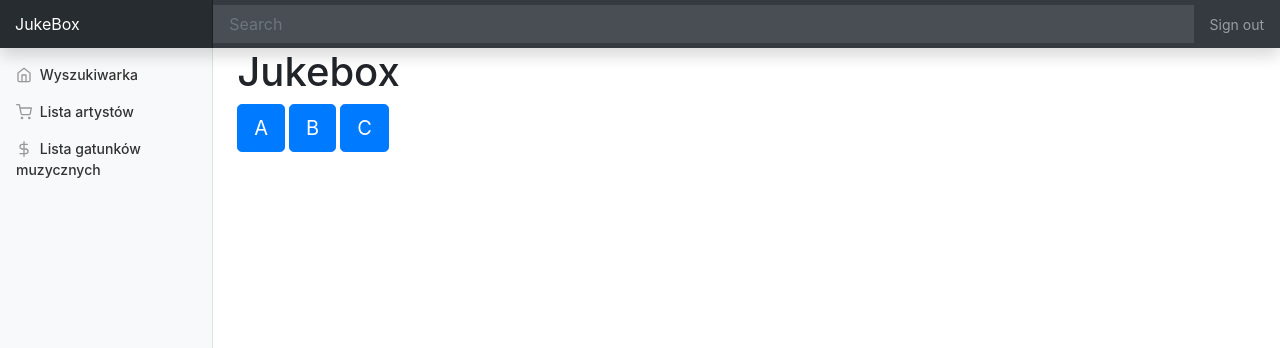
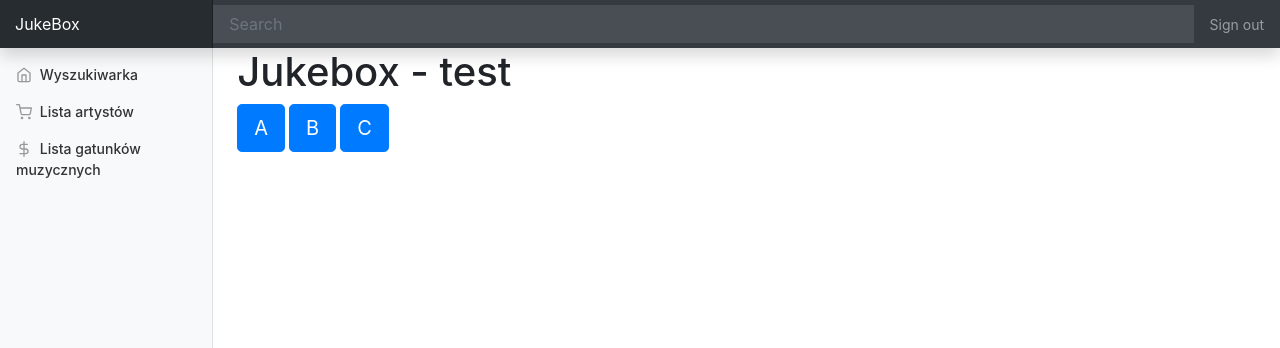
Before and after one commit to lukasz-zytko/jukebox, a Flask app: page / in a window 1280 px wide. Shown: the top 348 px of the page. Run offline with Flask 2, Linux system fonts and the light colour scheme; some libraries are stand-ins or nearby versions.

Commit message:
Add another test

```diff
--- a/app/templates/home.html
+++ b/app/templates/home.html
@@ -2,7 +2,7 @@
 
 {% block content %}
 
-<h1>Jukebox</h1>
+<h1>Jukebox - test</h1>
 
 <p>
     <a href="#" class="btn btn-primary btn-lg">A</a>
```
